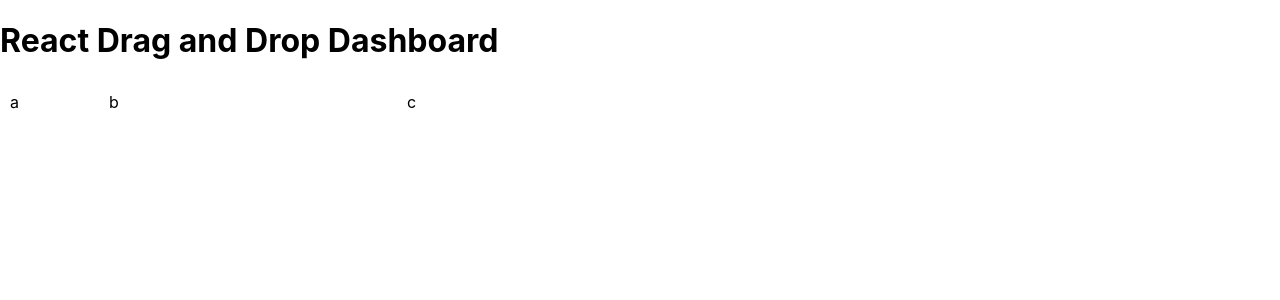
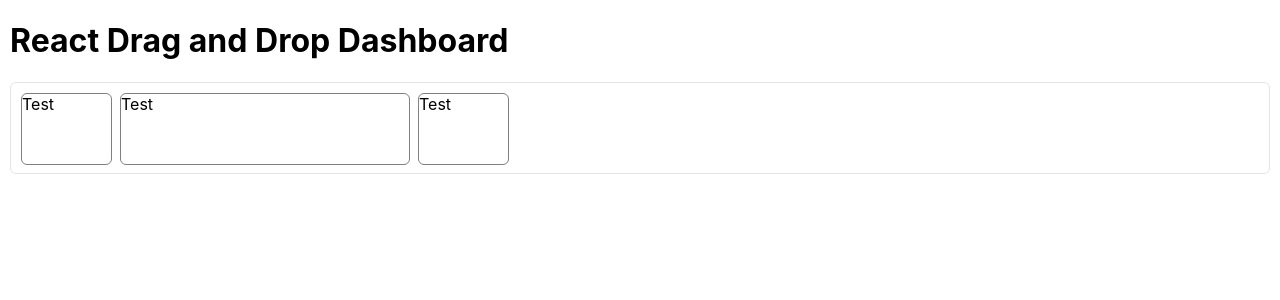
Before and after one commit to AnnikaChauhan/react-dnd-dashboard, a React (Create React App) app: page / in a window 1280 px wide. Shown: the top 300 px of the page. Built offline with nearby package versions, Linux system fonts and the light colour scheme.

Commit message:
adds basic divs to try out layout

```diff
--- a/src/App.js
+++ b/src/App.js
@@ -3,22 +3,52 @@ import GridLayout from "react-grid-layout";
 const App = () => {
   const layout = [
     { i: "a", x: 0, y: 0, w: 1, h: 2, static: true },
-    { i: "b", x: 1, y: 0, w: 3, h: 2, minW: 2, maxW: 4 },
-    { i: "c", x: 4, y: 0, w: 1, h: 2 },
+    { i: "b", x: 1, y: 1, w: 3, h: 2, minW: 2, maxW: 4 },
+    { i: "c", x: 4, y: 2, w: 1, h: 2 },
   ];
   return (
-    <div>
+    <div style={{ margin: "0 10px" }}>
       <h1>React Drag and Drop Dashboard</h1>
       <GridLayout
-        className="layout"
+        style={{
+          border: "1px solid #e4e4e4",
+          borderRadius: "6px",
+        }}
         layout={layout}
         cols={12}
         rowHeight={30}
         width={1200}
+        margin={[10, 10]}
+        containerPadding={[10, 10]}
+        // onLayoutChange={() => console.log("layout has changed")}
       >
-        <div key="a">a</div>
-        <div key="b">b</div>
-        <div key="c">c</div>
+        <div
+          key="a"
+          style={{
+            border: "1px solid grey",
+            borderRadius: "6px",
+          }}
+        >
+          Test
+        </div>
+        <div
+          key="b"
+          style={{
+            border: "1px solid grey",
+            borderRadius: "6px",
+          }}
+        >
+          Test
+        </div>
+        <div
+          key="c"
+          style={{
+            border: "1px solid grey",
+            borderRadius: "6px",
+          }}
+        >
+          Test
+        </div>
       </GridLayout>
     </div>
   );
```
Also changed, not shown: src/components/Container.js (deleted, +0 -98 lines), 1 other file (tests, documents, lock files or other folders).
